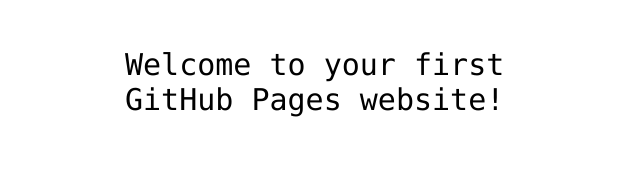
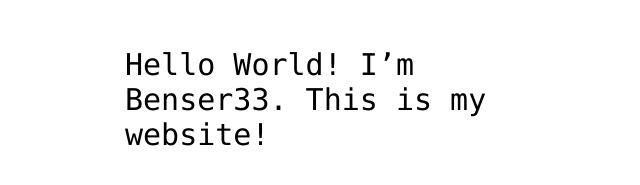
Before and after one commit to Benser33/benser33.github.io, a plain HTML site: page index.html in a window 1280 px wide. Shown: the part 341-526 px from the top of the page, without its empty margins (315-955 px from the left). Drawn offline with Linux system fonts and the light colour scheme.

Commit message:
Update index.html
Basic edit

```diff
--- a/index.html
+++ b/index.html
@@ -12,7 +12,8 @@
 <img src="https://octodex.github.com/images/daftpunktocat-thomas.gif" id="octocat" alt="octocat-gif" />
 
 <!-- Change this code here by copy and pasting your template on line 15 -->
-<p>Welcome to your first GitHub Pages website!</p>
+
+<p>Hello World! I’m Benser33. This is my website!</p>
 
 </body>
 </html>
```
